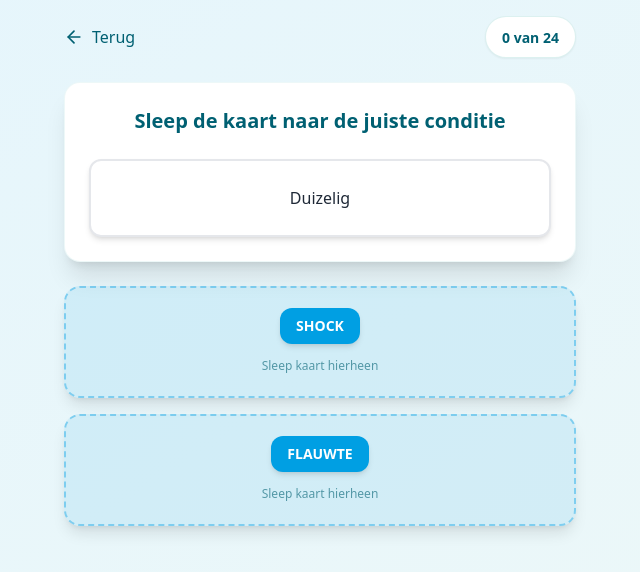
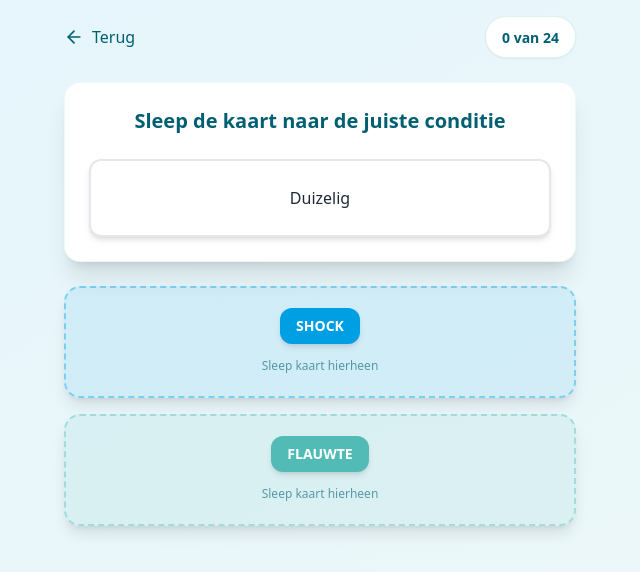
Before and after one commit to jankoning3/shockflauwte, a React (Vite) app: page / in a window 1280 px wide. Both pictures are taken after a click on the button "Start het Spel". Shown: the top 572 px of the page, without its empty margins (320-960 px from the left). Built offline with nearby package versions, Linux system fonts and the light colour scheme.

Commit message:
Updated DropZone.tsx

```diff
--- a/src/components/DropZone.tsx
+++ b/src/components/DropZone.tsx
@@ -32,6 +32,20 @@ const DropZone: React.FC<DropZoneProps> = ({ id, label, isActive, color, childre
         };
       default:
         // Fallback voor shock/flauwte keuze
+        if (categoryId === 'shock') {
+          return {
+            bg: isActive ? 'bg-[#009fe3]/20 border-[#009fe3]' : 'bg-[#009fe3]/10 border-[#009fe3]/40',
+            text: 'text-[#006072]',
+            accent: 'bg-[#009fe3]'
+          };
+        } else if (categoryId === 'flauwte') {
+          return {
+            bg: isActive ? 'bg-[#52bbb5]/20 border-[#52bbb5]' : 'bg-[#52bbb5]/10 border-[#52bbb5]/40',
+            text: 'text-[#006072]',
+            accent: 'bg-[#52bbb5]'
+          };
+        }
+        // Default fallback
         return {
           bg: isActive ? 'bg-[#009fe3]/20 border-[#009fe3]' : 'bg-[#009fe3]/10 border-[#009fe3]/40',
           text: 'text-[#006072]',
```
